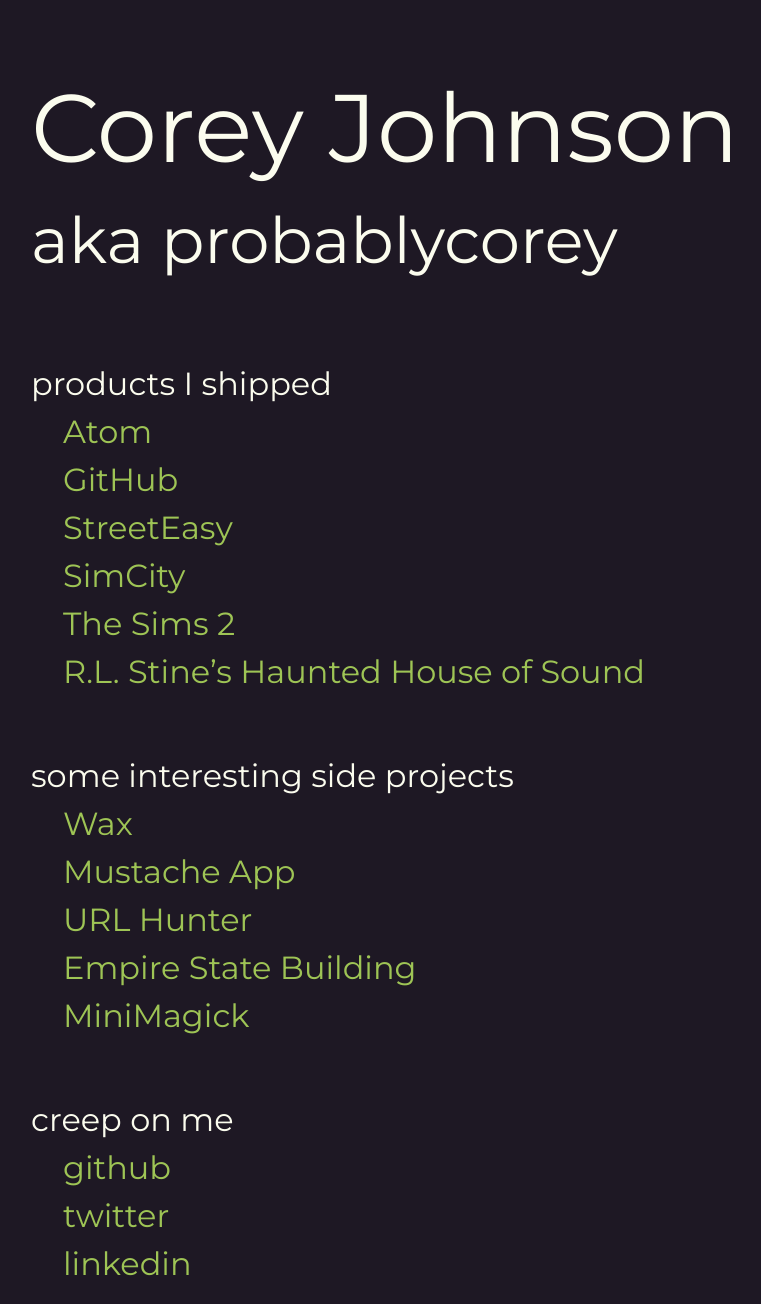
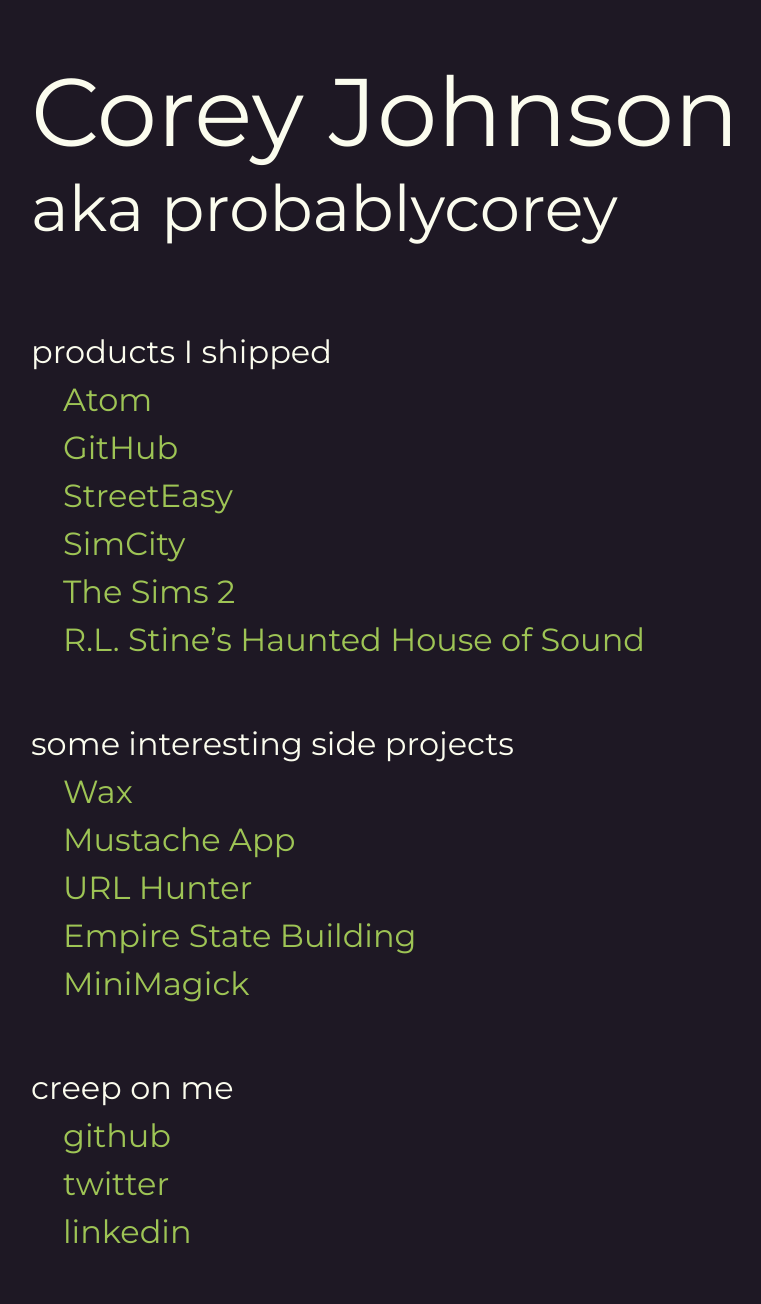
Before and after one commit to probablycorey/probablycorey.github.io, a Jekyll site: the page built from index.html, in a window 1280 px wide. Shown: the whole page, without its empty margins (49-810 px from the left). Built offline with Jekyll 4.4.1, drawn with Linux system fonts in a browser that asks for light colours.

Commit message:
Better styles

```diff
--- a/_sass/_base.scss
+++ b/_sass/_base.scss
@@ -15,14 +15,13 @@
   font-family: 'Montserrat', sans-serif;
   background: #1E1824;
   color: #FBFCEE;
-  padding-top: 3rem;
-  padding-left: 5rem;
+  padding: 3rem 5rem;
   font-size: 2rem;
 }
 
 h1 {
   font-size: 6rem;
-  padding: 2rem 0;
+  padding: 1rem 0;
 }
 
 h2 {
```
